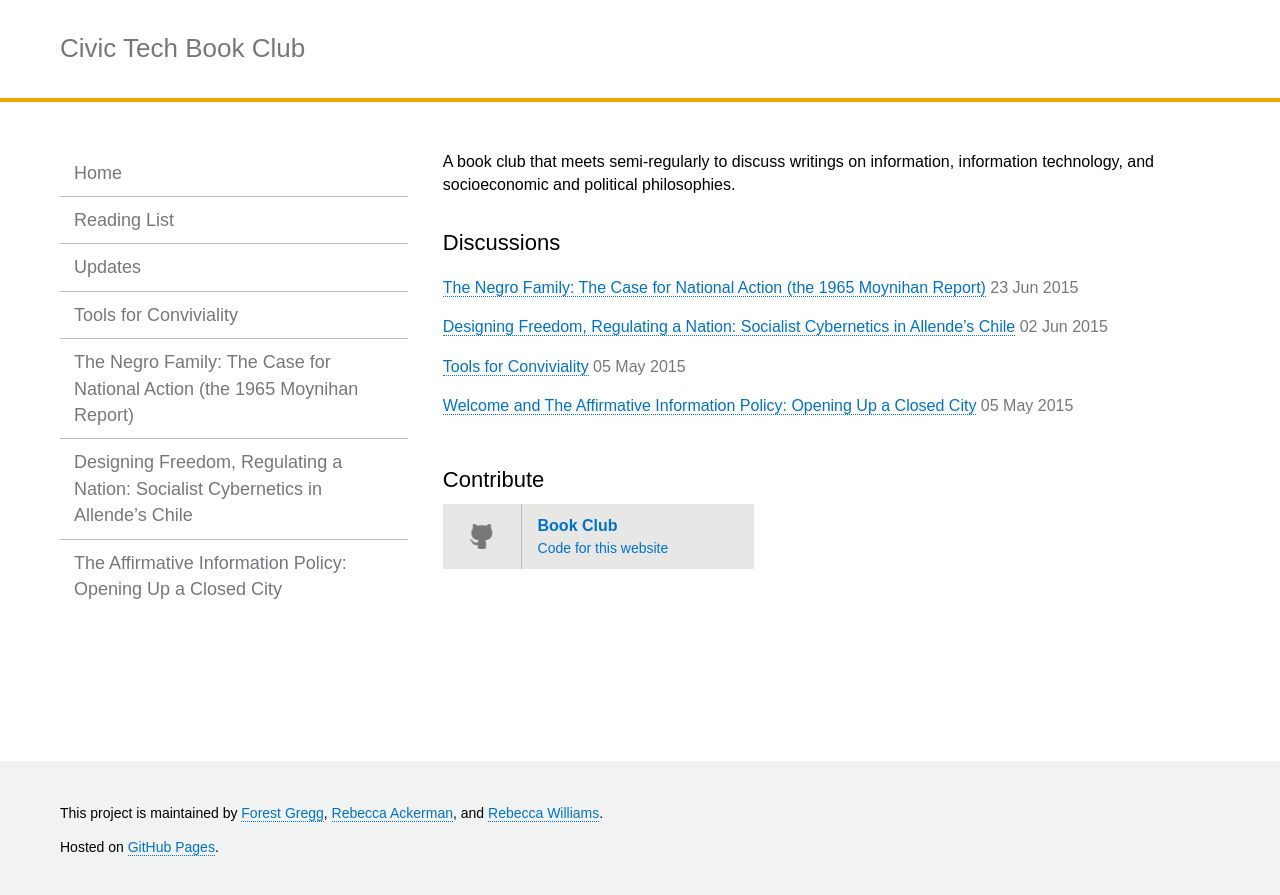
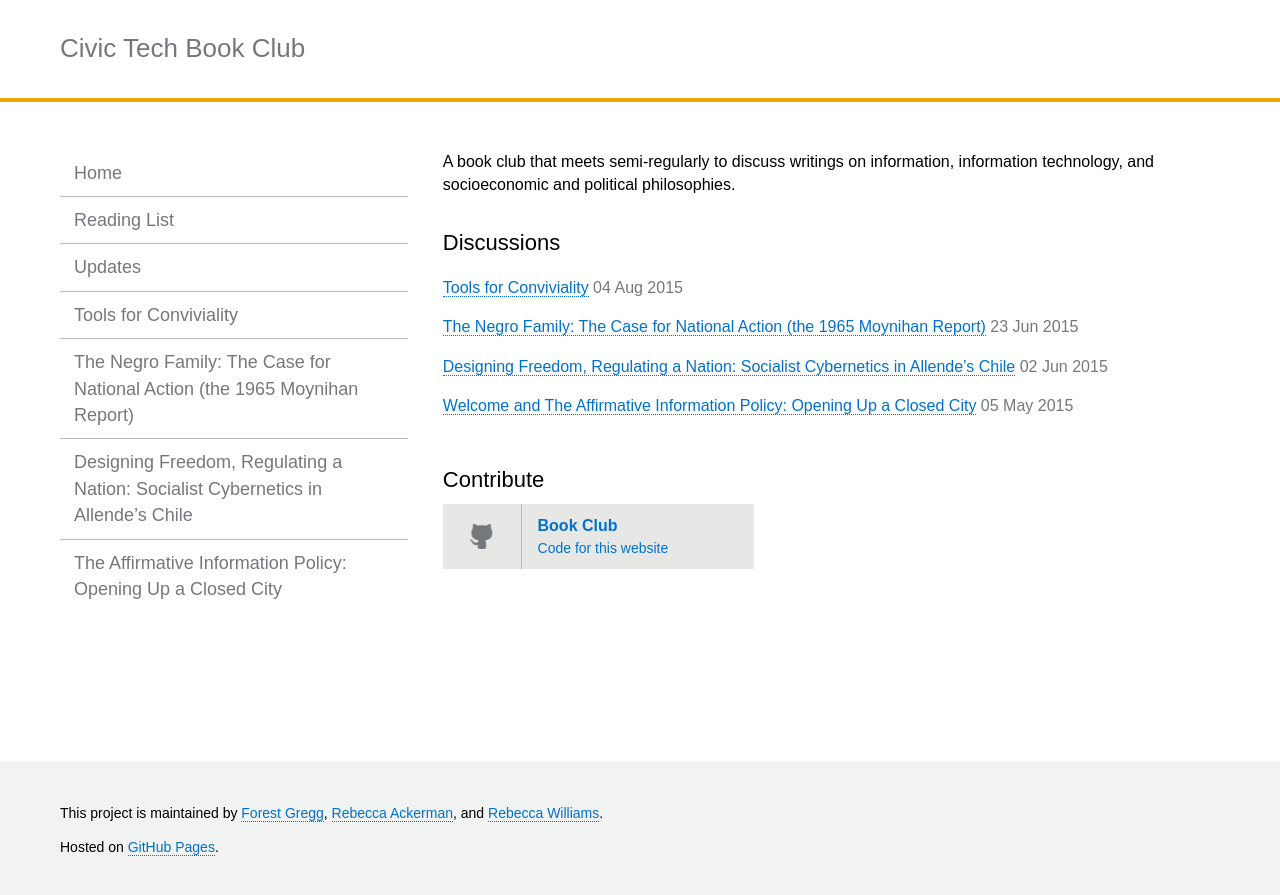
Before and after one commit to rebeccawilliams/bookclub, a Jekyll site: the page built from index.html, in a window 1280 px wide. Shown: the top 895 px of the page. Built offline with Jekyll 4.4.1, drawn with Linux system fonts in a browser that asks for light colours.

Commit message:
Update 2015-08-04-tools-for-conviviality.md

```diff
--- a/_posts/2015-08-04-tools-for-conviviality.md
+++ b/_posts/2015-08-04-tools-for-conviviality.md
@@ -1,7 +1,7 @@
 ---
 layout: post
 title:  "Tools for Conviviality"
-date:   2015-05-05 12:00:00
+date:   2015-08-04 12:00:00
 categories: jekyll update
 ---
 
```
